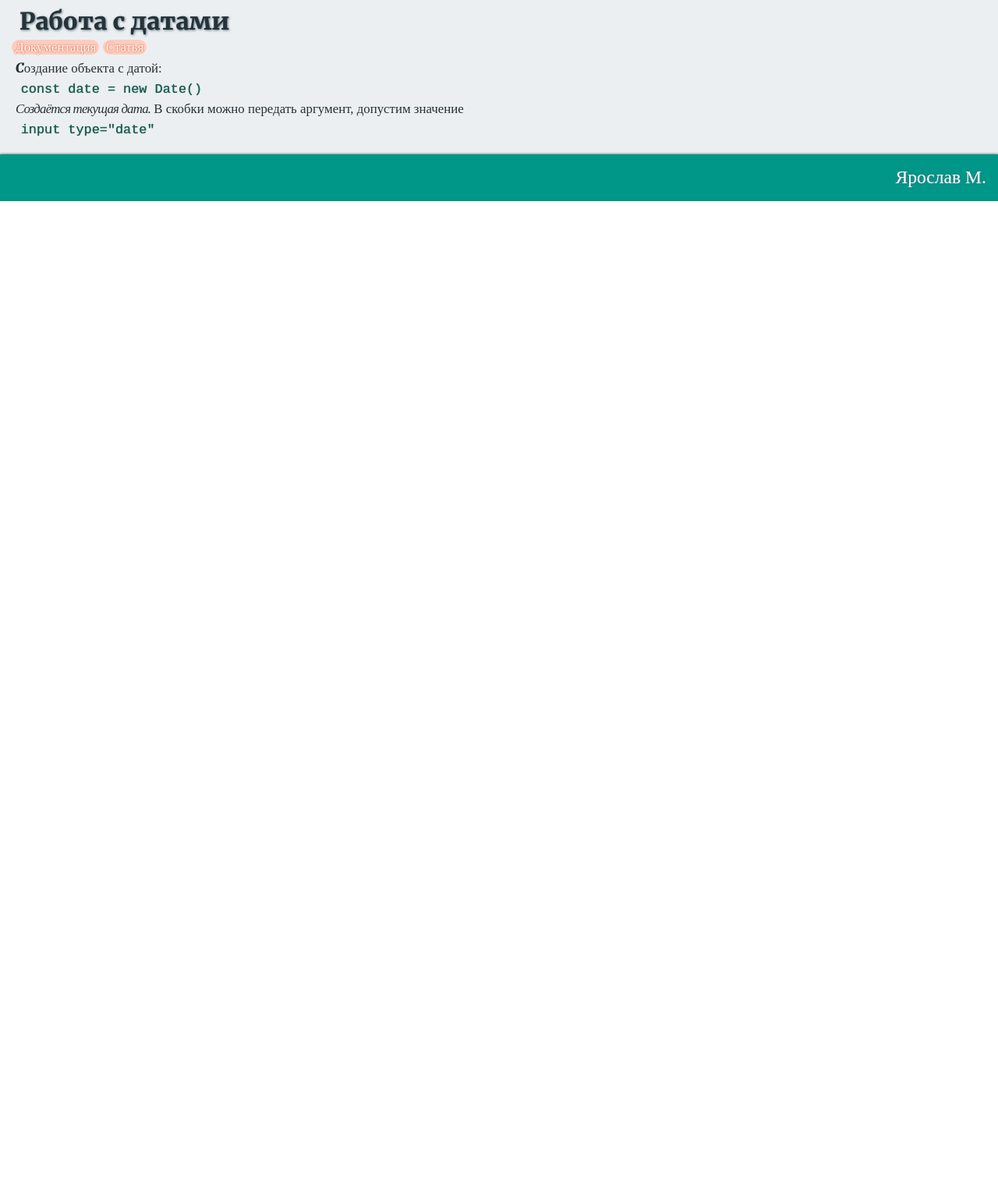
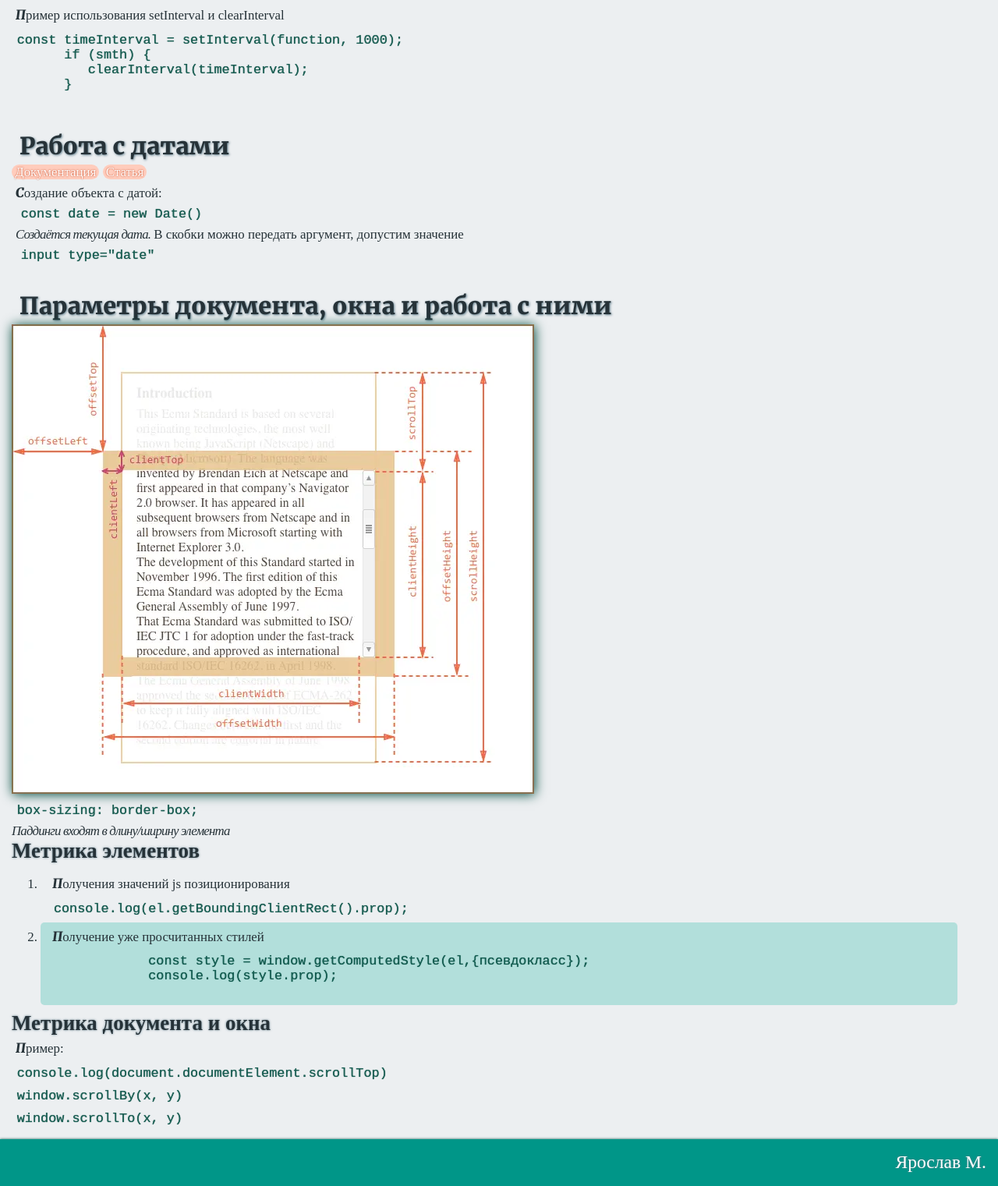
Before and after one commit to yarmsl/My-Lessons, a website: page docs/index.html in a window 1280 px wide. Shown: the part 8693-10214 px from the top of the page at 78% size. Before the commit the page ends 8951 px from the top, so only its background shows below. Drawn offline with Linux system fonts and the light colour scheme; files whose address does not match are found by name; a web font is replaced by a local one.

Commit message:
26.04.2021

```diff
--- a/docs/index.html
+++ b/docs/index.html
@@ -307,6 +307,7 @@ Object.setPrototypeOf(joe, soldier);<br> <span>Устанавливает свя
    <h2>ES6 особенности</h2>
    <ul>
       <li>В объявлении функции можно задавать параметр по умолчанию: <code>function fName(param = 0) {}</code></code></li>
+      <a href="https://alligator.io/js/object-property-shorthand-es6/">Сокращенная запись объектов</a>
    </ul>
 </section>
 <section>
@@ -316,12 +317,42 @@ Object.setPrototypeOf(joe, soldier);<br> <span>Устанавливает свя
       console.log('recursion setTimeout');
       id = setTimeout(log, 500);
    }, 500);</pre></code>
+   <p>Пример использования setInterval и clearInterval</p>
+   <code><pre>const timeInterval = setInterval(function, 1000);
+      if (smth) {
+         clearInterval(timeInterval);
+      }
+   </pre></code>
 </section>
 <section>
    <h2>Работа с датами</h2>
    <a href='https://developer.mozilla.org/ru/docs/Web/JavaScript/Reference/Global_Objects/Date'>Документация</a>
    <a href='https://learn.javascript.ru/date'>Статья</a>
    <p>Создание объекта с датой: <code>const date = new Date()</code><span>Создаётся текущая дата.</span> В скобки можно передать аргумент, допустим значение <code>input type="date"</code></p>
+</section>
+<section>
+   <h2>Параметры документа, окна и работа с ними</h2>
+   <img src="./img/metric-all.webp" />
+   <code>box-sizing: border-box;</code><span> Паддинги входят в длину/ширину элемента</span>
+   <h3>Метрика элементов</h3>
+   <ul>
+      <li>
+         <p>Получения значений js позиционирования</p>
+         <code>console.log(el.getBoundingClientRect().prop);</code>
+      </li>
+      <li>
+         <p>Получение уже просчитанных стилей</p>
+         <code><pre>
+            const style = window.getComputedStyle(el,{псевдокласс});
+            console.log(style.prop);
+         </pre></code>
+      </li>
+   </ul>
+   <h3>Метрика документа и окна</h3>
+   <p>Пример:</p>
+   <code>console.log(document.documentElement.scrollTop)</code>
+   <code>window.scrollBy(x, y)</code>
+   <code>window.scrollTo(x, y)</code>
 </section>
 </main>
       <footer class="footer">
--- a/src/scss/UI-kit.scss
+++ b/src/scss/UI-kit.scss
@@ -116,6 +116,10 @@ img {
       letter-spacing: 0.05em;
    }
 
+   & img {
+      box-shadow: 1px 1px 14px $primeDark;
+   }
+
    & code {
       color: $primeDark;
       text-shadow: 0 0 1px $primeDark;
```
Also changed, not shown: docs/main.html (+31 -0 lines), src/main.html (+31 -0 lines), docs/css/style.css, docs/css/style.min.css, docs/img/metric-all.png (added), docs/img/metric-all.webp (added), src/img/metric-all.png (added).
